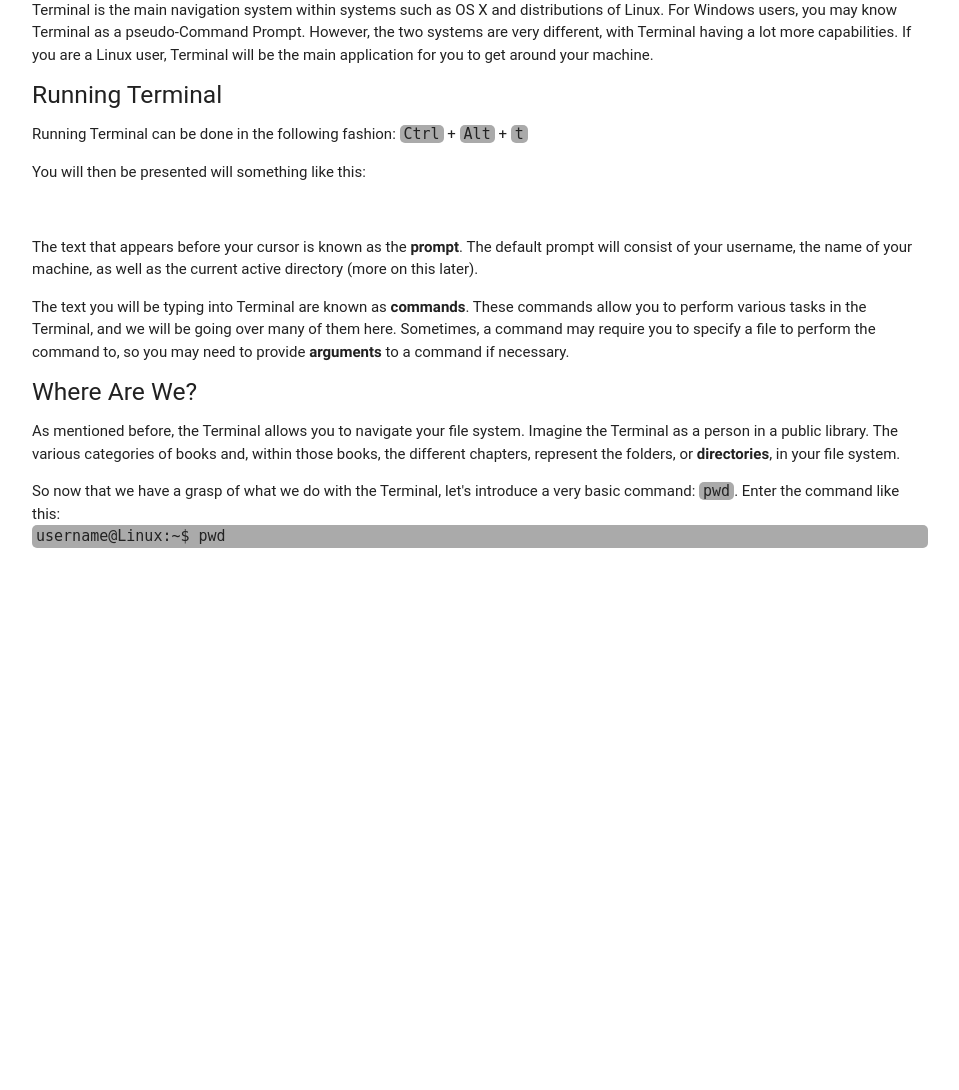
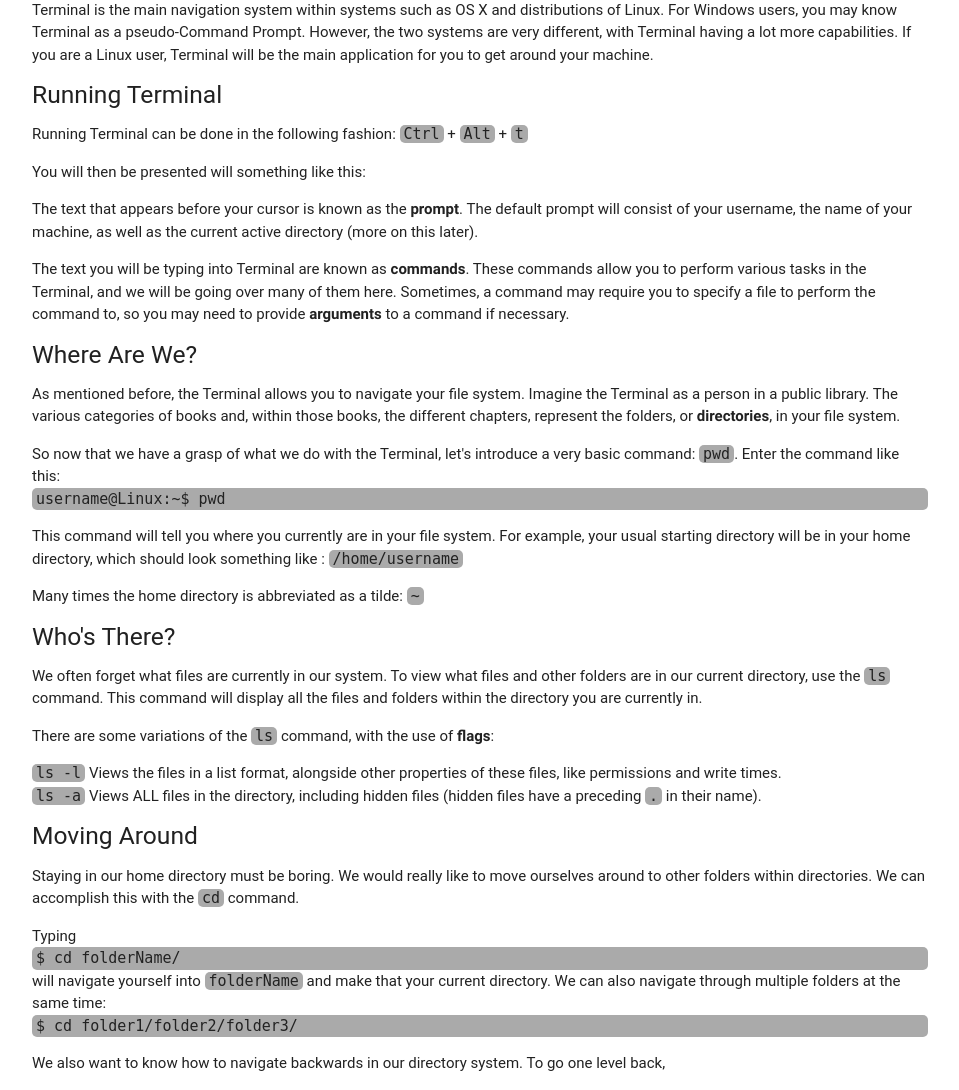
Before and after one commit to StuyCSDojo/dojo-website, a Flask app: template templates/tutorials/terminal.html in a window 1280 px wide. Shown: the part 211-1301 px from the top of the page, without its empty margins (160-1119 px from the left). Before the commit the page ends 759 px from the top, so only its background shows below. Run offline with Flask 2, Linux system fonts and the light colour scheme; the template is opened without the code that fills it, so the values that code supplies are empty; some libraries are stand-ins or nearby versions; some web fonts are replaced.

Commit message:
pwd, ls, cd

```diff
--- a/templates/tutorials/terminal.html
+++ b/templates/tutorials/terminal.html
@@ -38,7 +38,7 @@ Linux user, Terminal will be the main application for you to get around your mac
 
 <h5>Running Terminal</h5>
 <p>Running Terminal can be done in the following fashion: <code>Ctrl</code> + <code>Alt</code> + <code>t</code></p>
-<p>You will then be presented will something like this:</p> <!-- insert pic of terminal here --> <br>
+<p>You will then be presented will something like this:</p> <!-- insert pic of terminal here -->
 <p>The text that appears before your cursor is known as the <b>prompt</b>.
 The default prompt will consist of your username, the name of your machine, as well as the
 current active directory (more on this later). </p>
@@ -53,5 +53,23 @@ the Terminal as a person in a public library. The various categories of books an
 the different chapters, represent the folders, or <b>directories</b>, in your file system.</p>
 <p>So now that we have a grasp of what we do with the Terminal, let's introduce a very basic
 command: <code>pwd</code>. Enter the command like this: <codeblock>username@Linux:~$ pwd</codeblock></p>
+<p>This command will tell you where you currently are in your file system. For example, your usual
+starting directory will be in your home directory, which should look something like : <code>/home/username</code>
+<p>Many times the home directory is abbreviated as a tilde: <code>~</code>
+
+<h5>Who's There?</h5>
+<p>We often forget what files are currently in our system. To view what files and other folders are in our current directory, use the <code>ls</code> command. This command will display all the files and folders within the directory you are currently in.
+<p>There are some variations of the <code>ls</code> command, with the use of <b>flags</b>:
+<ul>
+  <li><code>ls -l</code> Views the files in a list format, alongside other
+    properties of these files, like permissions and write times.</li>
+  <li><code>ls -a</code> Views ALL files in the directory, including hidden files
+    (hidden files have a preceding <code>.</code> in their name).
+</ul>
+
+<h5>Moving Around</h5>
+<p>Staying in our home directory must be boring. We would really like to move ourselves around to other folders within directories. We can accomplish this with the <code>cd</code> command. </p>
+<p>Typing <codeblock>$ cd folderName/</codeblock> will navigate yourself into <code>folderName</code> and make that your current directory. We can also navigate through multiple folders at the same time: <codeblock>$ cd folder1/folder2/folder3/</codeblock></p>
+<p>We also want to know how to navigate backwards in our directory system. To go one level back,
 
 {% endblock %}
```
